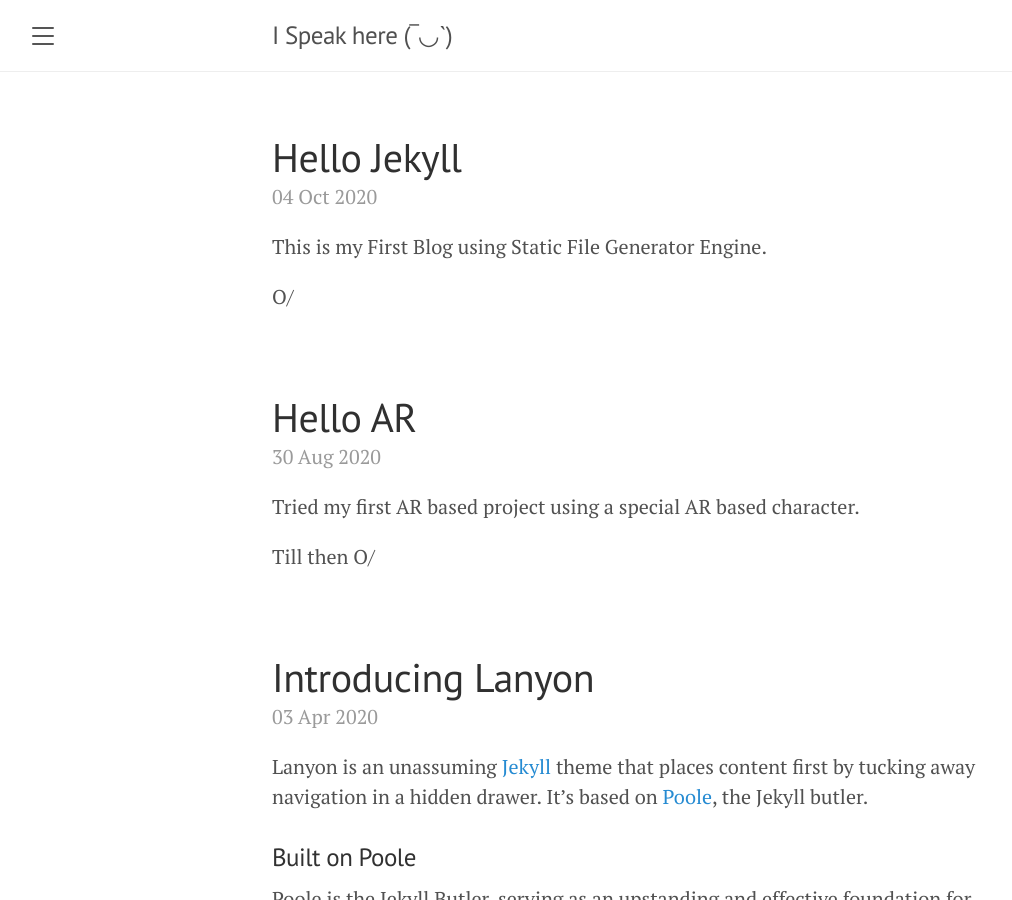
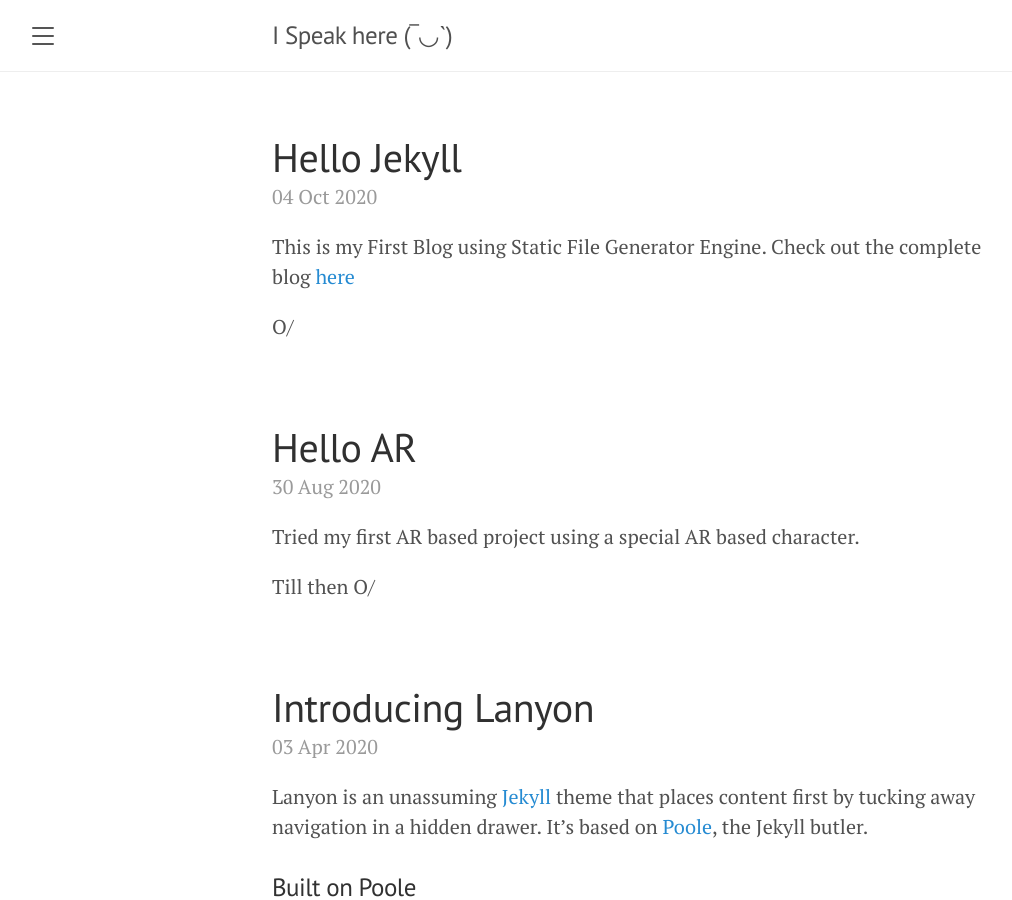
Before and after one commit to IshaanBhatnagar25/IshaanBhatnagar25.github.io, a Jekyll site: the page built from index.html, in a window 1280 px wide and 900 px high. Shown: the whole window, without its empty margins (8-1020 px from the left). Built offline with Jekyll 4.4.1, drawn with Linux system fonts in a browser that asks for light colours; nearby versions of some CDN libraries; the list of posts is cut into pages by our own code.

Commit message:
Adding link for complete blog feature

```diff
--- a/_posts/2020-10-04-HelloWorld.md
+++ b/_posts/2020-10-04-HelloWorld.md
@@ -4,5 +4,6 @@ title: Hello Jekyll
 ---
 
 This is my First Blog using Static File Generator Engine.
+Check out the complete blog [here](/blog/2020-10-04-Blog.md)
 
 O/
```
Also changed, not shown: blogs/2020-10-04-Blog.md (added, +6 -0 lines).
